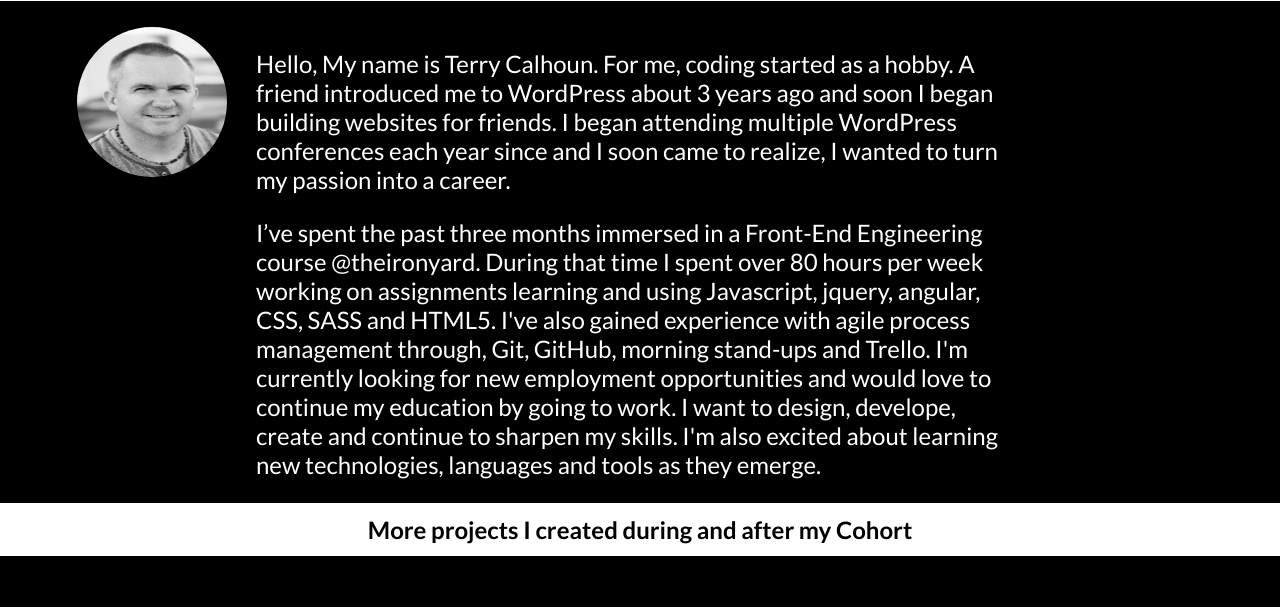
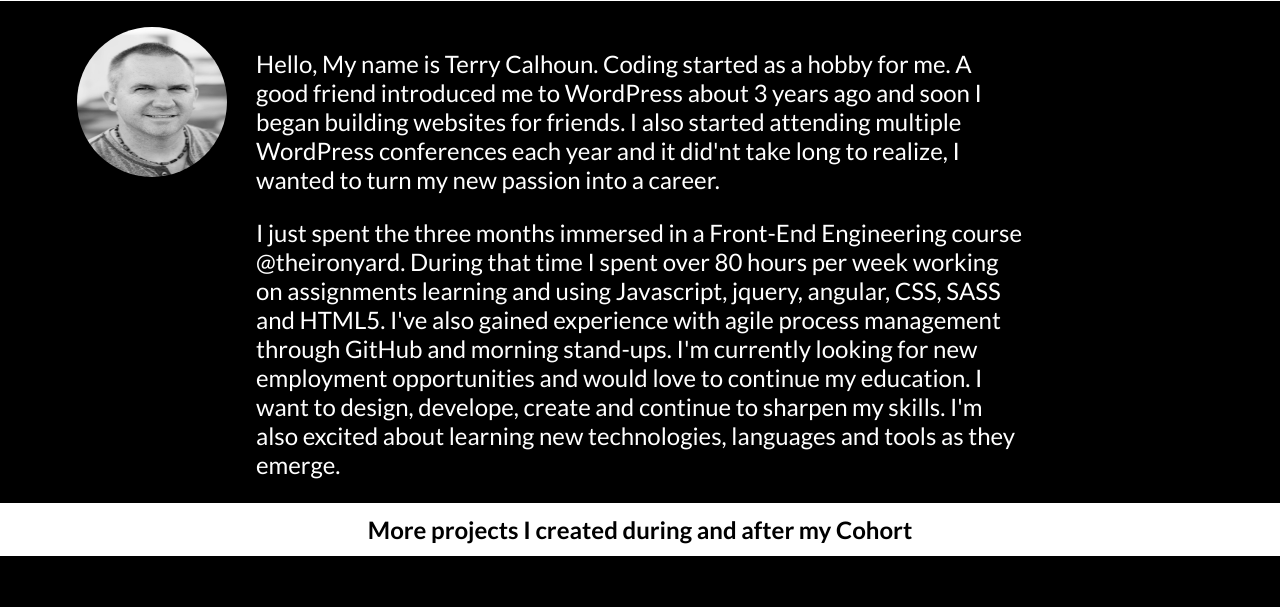
Before and after one commit to drumslayert/drumslayert.github.io, a website: page About.html in a window 1280 px wide. Shown: the part 55-662 px from the top of the page. Drawn offline with Linux system fonts and the light colour scheme.

Commit message:
updates to index

```diff
--- a/About.html
+++ b/About.html
@@ -28,13 +28,13 @@
       <!-- <h1 id="soon">Coming Soon</h1> -->
       <div id="me"><img src="/img/me.jpg" width="150px" height="150px"/></div>
       <div id="about-me">
-      <p>Hello, My name is Terry Calhoun. For me, coding started as a hobby. A friend introduced me to WordPress about 3 years ago and soon I began building websites for friends.
-        I began attending multiple WordPress conferences each year since and I soon came to realize, I wanted to turn my passion into a career.
+      <p>Hello, My name is Terry Calhoun. Coding started as a hobby for me. A good friend introduced me to WordPress about 3 years ago and soon I began building websites for friends.
+        I also started attending multiple WordPress conferences each year and it did'nt take long to realize, I wanted to turn my new passion into a career.
       </p>
-      <p>I’ve spent the past three months immersed in a Front-End Engineering course @theironyard.
+      <p>I just spent the three months immersed in a Front-End Engineering course @theironyard.
         During that time I spent over 80 hours per week working on assignments learning and using Javascript, jquery, angular, CSS, SASS and HTML5.
-        I've also gained experience with agile process management through, Git, GitHub, morning stand-ups and Trello.
-        I'm currently looking for new employment opportunities and would love to continue my education by going to work.
+        I've also gained experience with agile process management through GitHub and morning stand-ups.
+        I'm currently looking for new employment opportunities and would love to continue my education.
         I want to design, develope, create and continue to sharpen my skills. I'm also excited about learning new technologies,
         languages and tools as they emerge.
       </p>
```
Also changed, not shown: index.html (+3 -3 lines), resume.html (+1 -1 lines), img/me2.jpg (added), img/resume-2b.jpg (added).
